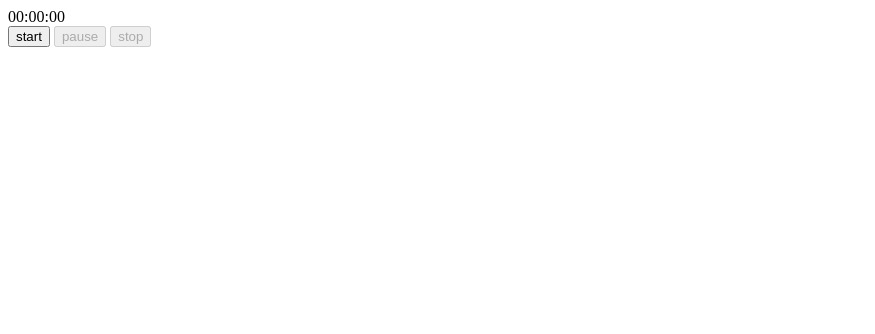
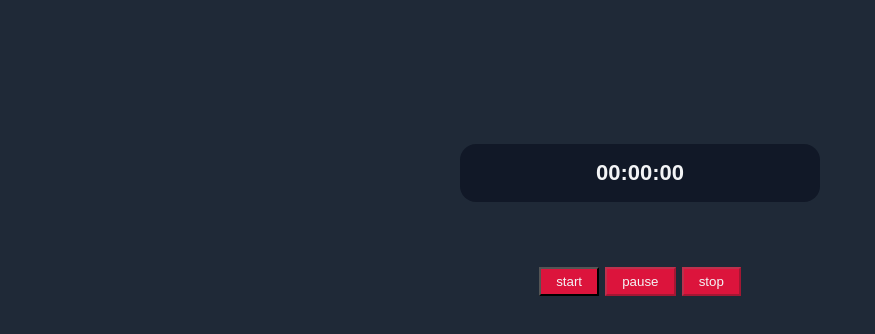
Before and after one commit to Nirnay007/Stopwatch, a plain HTML site: page index.html in a window 1280 px wide. Shown: the whole page, without its empty margins (0-875 px from the left). Drawn offline with Linux system fonts and the light colour scheme.

Commit message:
Add files via upload

```diff
--- a/index.html
+++ b/index.html
@@ -8,7 +8,7 @@
     <link rel="stylesheet" href="style.css">
 </head>
 <body>
-    <div>
+    <div class="container">
         <div id="time"></div>
             <button onclick="start()" id="start">start</button>
             <button onclick="pause()" id="pause">pause</button>
--- a/style.css
+++ b/style.css
@@ -1,8 +1,42 @@
-.btn{
-    padding: 5px 15px;
-    justify-content: center;
+:root{
+    --primary: crimson;
+    --dark: #1F2937;
+    --darkdark: #111827;
+    --light: #F3F4F6;
+}
+*{
+    box-sizing: border-box;
+    margin: 0;
+    font-family: sans-serif;
+}
+body{
+    background: var(--dark);
+    color: var(--light);
 }
 .container{
-    font-size: 18px;
+    height: 200px;
+    position: relative;
+    text-align: center;
+    align-items: center;
+    font-size: 22px;
     font-weight: bold;
+    margin: 4rem auto;
+    padding: 1rem 2rem;
+    border-radius: 1rem;
 }
+#time{
+    text-align: center;
+    background-color: var(--darkdark);
+    width: 100%;
+    max-width: 360px;
+    margin: 4rem auto;
+    padding: 1rem 2rem;
+    border-radius: 1rem;
+}
+button{
+    padding: 5px 15px;
+    text-align: center;
+    color: var(--light);
+    background-color: var(--primary);
+    cursor: pointer;
+}
```
Also changed, not shown: script.js (line endings or trailing spaces).
